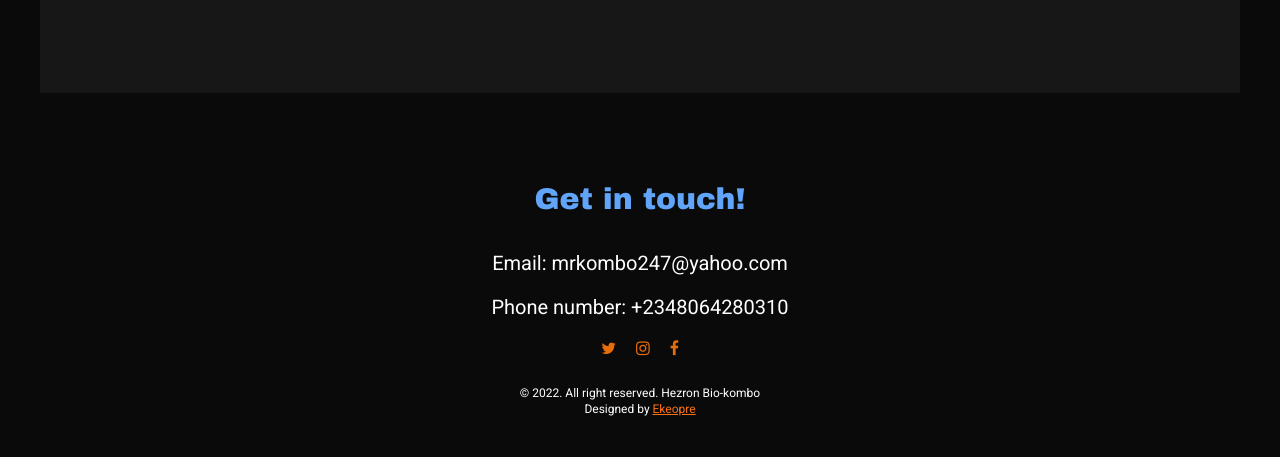
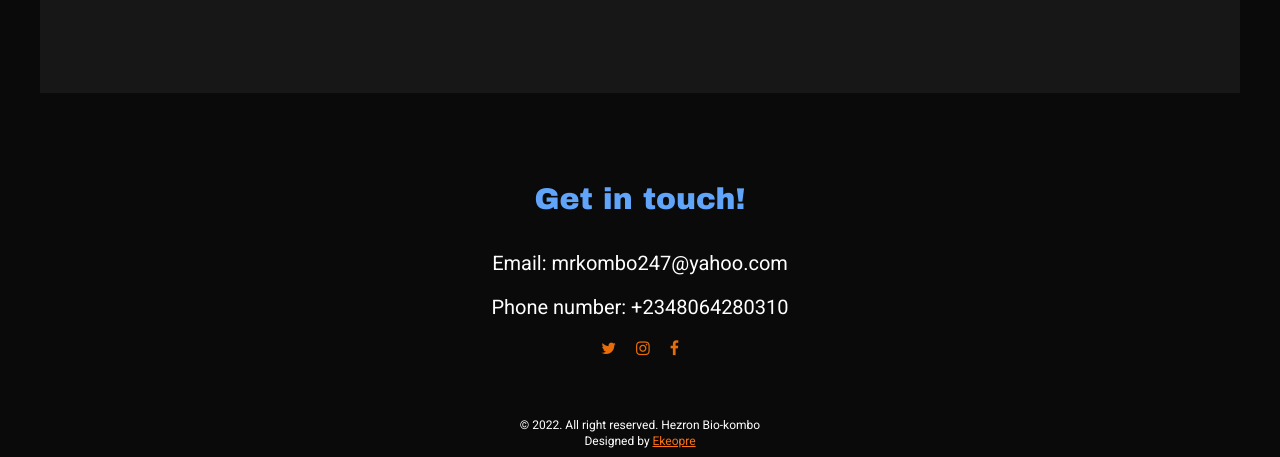
Before and after one commit to Thebuilderekes/kombo, a plain HTML site: page index.html in a window 1280 px wide. Shown: the part 1522-1979 px from the top of the page. Before the commit the page ends 1947 px from the top, so only its background shows below. Drawn offline with nearby package versions, Linux system fonts and the light colour scheme.

Commit message:
editted footer

```diff
--- a/index.html
+++ b/index.html
@@ -87,7 +87,7 @@
      <!----FOOTER SECTION--->
 <footer class=" pt-12 flex flex-col " id="footer-section">
 
-    <div class="get-in-touch m-auto ">
+    <div class="get-in-touch m-auto pb-8 ">
         <h4 class=" text-center lg:text-3xl xs:text-2xl sm:text-3xl md:text-3xl text-blue-400 pb-8">Get in touch!</h4>
         <p class="pb-4 text-center lg:text-xl xs:text-xs sm:text-xs md:text-xl">Email: mrkombo247@yahoo.com</p>
        <p  class="pb-4 text-center lg:text-xl xs:text-xs sm:text-xs md:text-xl">Phone number: +2348064280310</p>
```
